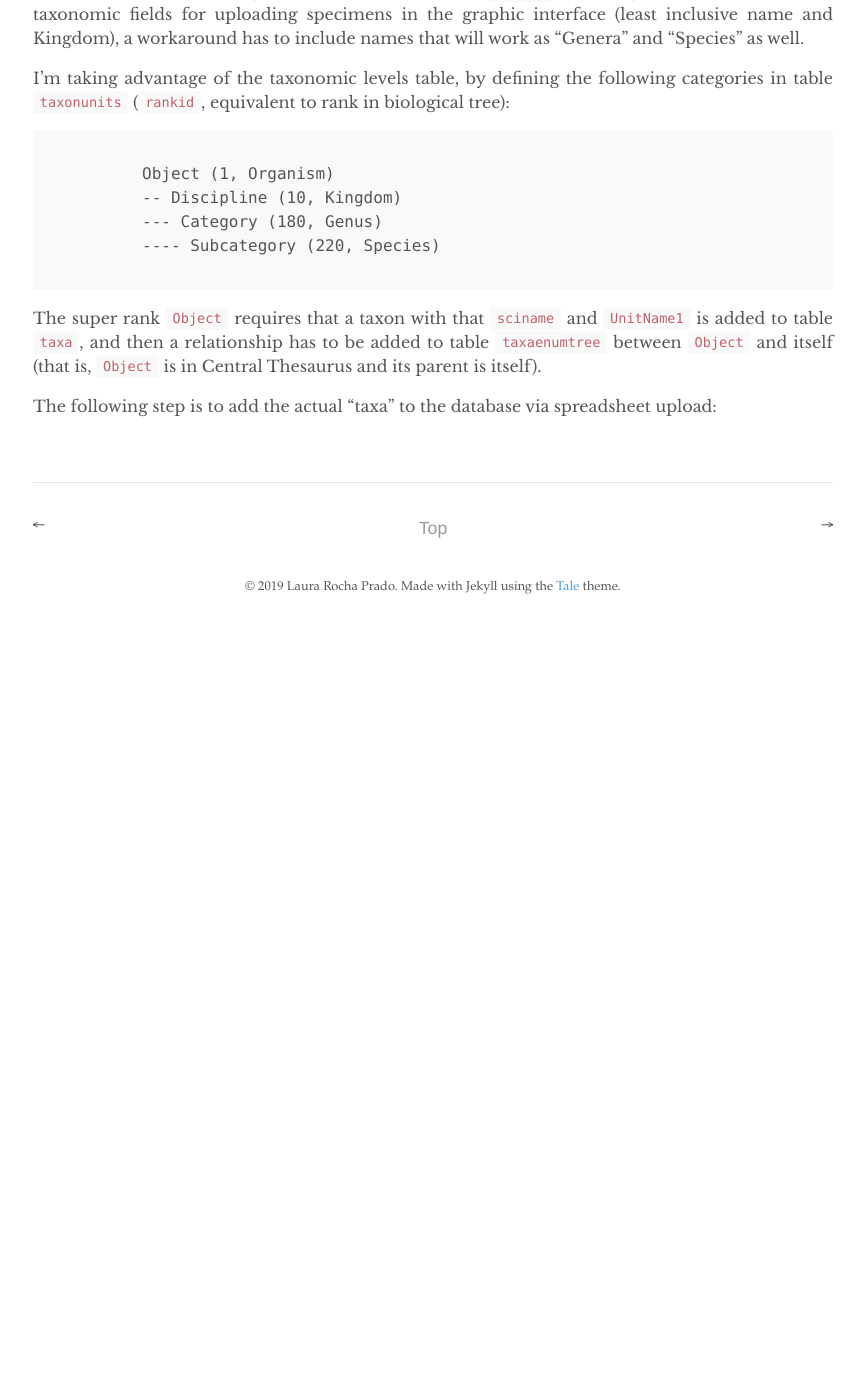
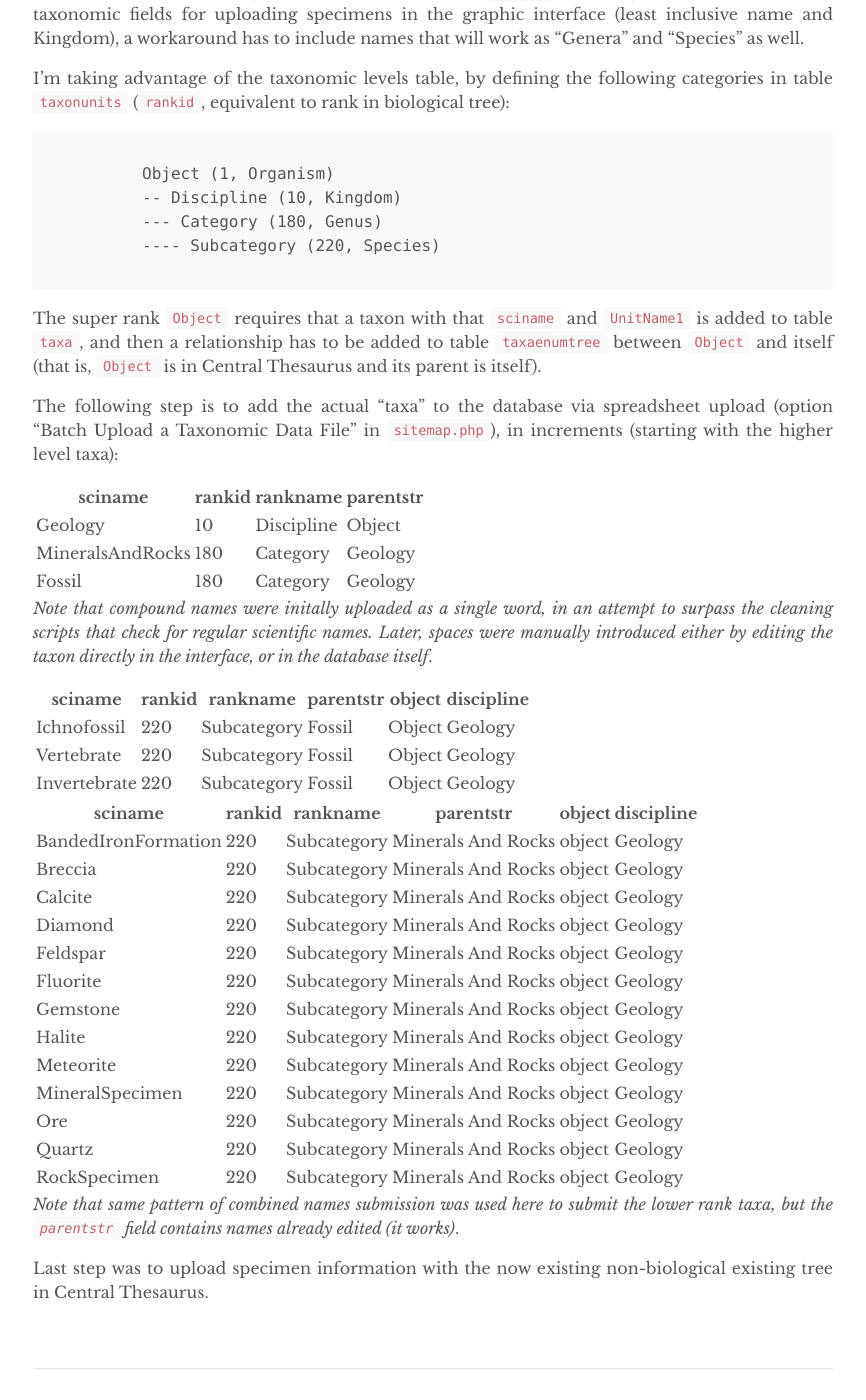
Before and after one commit to arbolitoloco/uw2020, a Jekyll site: the page built from _posts/2018-11-16-non-biological-tree-experiments.md, in a window 1280 px wide and 1400 px high, scrolled down 1371 px. Shown: the whole window, without its empty margins (207-1073 px from the left). Built offline with Jekyll 4.4.1, drawn with Linux system fonts in a browser that asks for light colours; before the commit the page ends 2001 px from its top, so only the background shows below that.

Commit message:
Update 2018-11-16-non-biological-tree-experiments.md

```diff
--- a/_posts/2018-11-16-non-biological-tree-experiments.md
+++ b/_posts/2018-11-16-non-biological-tree-experiments.md
@@ -6,9 +6,6 @@ tags:
 ---
 
 Collections hosted at the Geological Museum and the Anthropology Department need a workaround to be incorporated in Symbiota. The workaround consists in creating a non-biological taxonomic tree where the "taxa" have to reflect some sort of classification used for non-biological specimens, such as rocks, fossils, minerals, and artifacts.
-
-
-
 
 ## Geology trees
 
@@ -48,4 +45,38 @@ I'm taking advantage of the taxonomic levels table, by defining the following ca
 
 The super rank `Object` requires that a taxon with that `sciname` and `UnitName1` is added to table `taxa`, and then a relationship has to be added to table `taxaenumtree` between `Object` and itself (that is, `Object` is in Central Thesaurus and its parent is itself).
 
-The following step is to add the actual "taxa" to the database via spreadsheet upload:
+The following step is to add the actual "taxa" to the database via spreadsheet upload (option "Batch Upload a Taxonomic Data File" in `sitemap.php`), in increments (starting with the higher level taxa):
+
+sciname          | rankid | rankname   | parentstr
+-----------------|--------|------------|-----------
+Geology          | 10     | Discipline | Object
+MineralsAndRocks | 180    | Category   | Geology
+Fossil           | 180    | Category   | Geology
+
+*Note that compound names were initally uploaded as a single word, in an attempt to surpass the cleaning scripts that check for regular scientific names. Later, spaces were manually introduced either by editing the taxon directly in the interface, or in the database itself*.
+
+sciname      | rankid | rankname    | parentstr | object | discipline
+-------------|--------|-------------|-----------|--------|------------
+Ichnofossil  | 220    | Subcategory | Fossil    | Object | Geology
+Vertebrate   | 220    | Subcategory | Fossil    | Object | Geology
+Invertebrate | 220    | Subcategory | Fossil    | Object | Geology
+
+sciname             | rankid | rankname    | parentstr          | object | discipline
+--------------------|--------|-------------|------------------  |--------|------------
+BandedIronFormation | 220    | Subcategory | Minerals And Rocks | object | Geology
+Breccia             | 220    | Subcategory | Minerals And Rocks | object | Geology
+Calcite             | 220    | Subcategory | Minerals And Rocks | object | Geology
+Diamond             | 220    | Subcategory | Minerals And Rocks | object | Geology
+Feldspar            | 220    | Subcategory | Minerals And Rocks | object | Geology
+Fluorite            | 220    | Subcategory | Minerals And Rocks | object | Geology
+Gemstone            | 220    | Subcategory | Minerals And Rocks | object | Geology
+Halite              | 220    | Subcategory | Minerals And Rocks | object | Geology
+Meteorite           | 220    | Subcategory | Minerals And Rocks | object | Geology
+MineralSpecimen     | 220    | Subcategory | Minerals And Rocks | object | Geology
+Ore                 | 220    | Subcategory | Minerals And Rocks | object | Geology
+Quartz              | 220    | Subcategory | Minerals And Rocks | object | Geology
+RockSpecimen        | 220    | Subcategory | Minerals And Rocks | object | Geology
+
+*Note that same pattern of combined names submission was used here to submit the lower rank taxa, but the `parentstr` field contains names already edited (it works)*.
+
+Last step was to upload specimen information with the now existing non-biological existing tree in Central Thesaurus.
```
